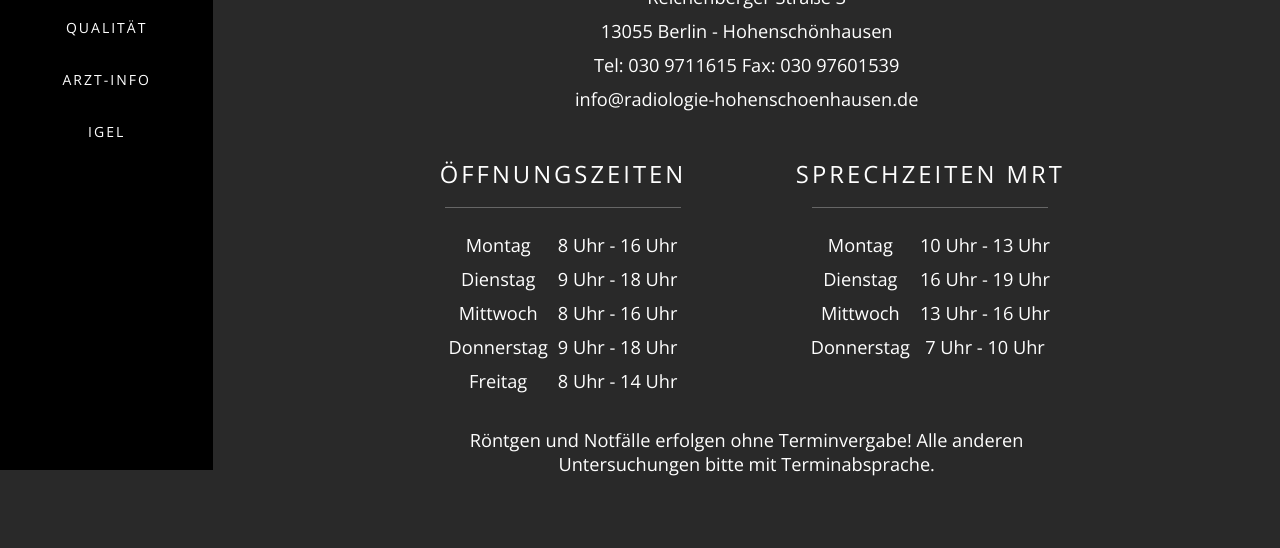
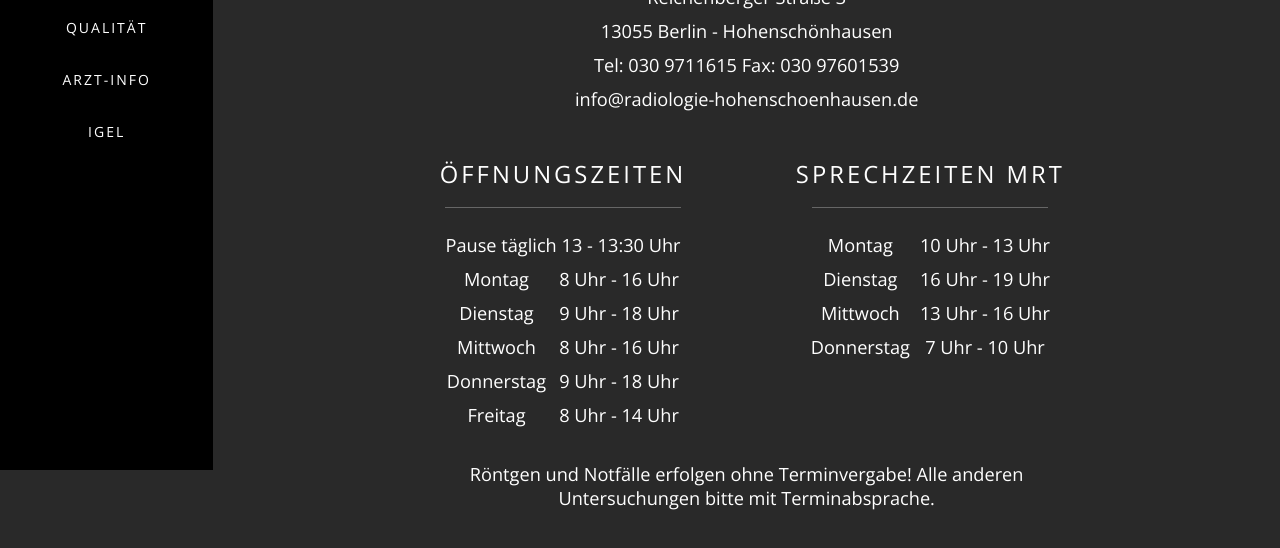
Before and after one commit to molmutius/praxis, a website: page uncompressed/index.html in a window 1280 px wide. Shown: the part 330-878 px from the top of the page. Before the commit the page ends 856 px from the top, so only its background shows below. Drawn offline with nearby package versions, Linux system fonts and the light colour scheme; some packages are replaced by stand-ins of ours.

Commit message:
Opening times corrected

```diff
--- a/uncompressed/index.html
+++ b/uncompressed/index.html
@@ -174,6 +174,11 @@
                                         <hr class="thin">
 
                                         <table class="openings">
+                                              <tr>
+                                                  <td colspan="2">
+                                                      <h3>Pause täglich 13 - 13:30 Uhr</h3>
+                                                  </td>
+                                              </tr>
                                               <tr>
                                                   <td>
                                                       <h3>Montag</h3>
@@ -654,7 +659,7 @@ Aufgrund der Kombination mit der "normalen " Sonographie können die Information
                                 Die zust&auml;ndige kassen&auml;rztliche Vereinigung ist die KV Berlin.
                                 Die berufsrechtlichen Regelungen (Berufsordnung) sind auf den Internetseiten der &Auml;rztekammer Berlin unter "Arzt und Recht" zug&auml;nglich.</p>
                                 <div class="space"></div>
-                                <h4>Aissistentinnen</h4>
+                                <h4>Assistentinnen</h4>
                                 <p><b>Frau Nadine Bartel</b> - MTRA </p>
                                 <p><b>Frau Andrea Rolli</b> - MTRA </p>
                                 <p><b>Frau Christin Pothenick</b> - MTRA </p>
```
